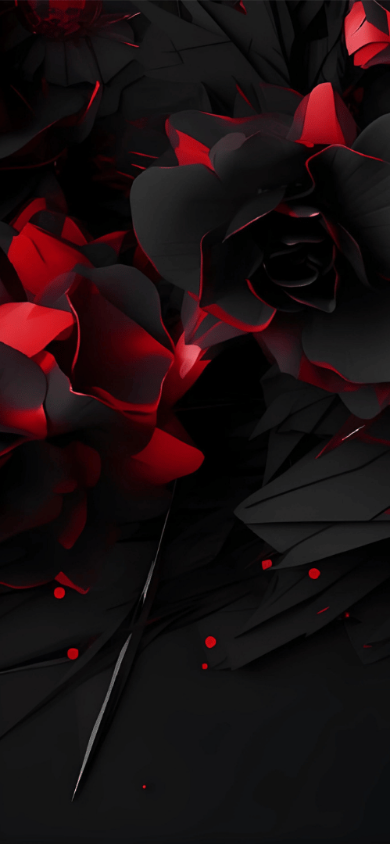
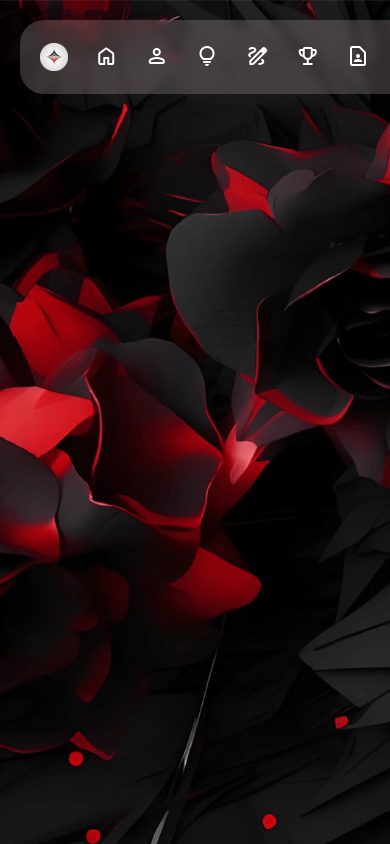
Before and after one commit to Ahri100101/Portfolio, a React (Vite) app: page / in a window 390 px wide. Built offline with nearby package versions, Linux system fonts and the light colour scheme; a web font is replaced by a local one.

Commit message:
Nav Bar Mobile

```diff
--- a/index.html
+++ b/index.html
@@ -8,6 +8,8 @@
   <link rel="preconnect" href="https://fonts.gstatic.com" crossorigin>
   <link href="https://fonts.googleapis.com/css2?family=Arya:wght@400;700&family=Birthstone&display=swap"
     rel="stylesheet">
+  <link rel="stylesheet"
+    href="https://fonts.googleapis.com/css2?family=Material+Symbols+Rounded:opsz,wght,FILL,GRAD@24,400,1,0" />
   <meta name="viewport" content="width=device-width, initial-scale=1.0" />
   <title>Ariz Ann's Portfolio</title>
 </head>
--- a/src/App.css
+++ b/src/App.css
@@ -0,0 +1,4 @@
+body {
+    background-image: url('./assets/banner.png');
+    background-size: auto;
+}
--- a/src/App.jsx
+++ b/src/App.jsx
@@ -1,4 +1,4 @@
-import { BrowserRouter } from 'react-router-dom';
+import { BrowserRouter, Route, Routes } from 'react-router-dom';
 import './App.css';
 import Nav from './pages/Nav';
 import Home from './pages/Home';
@@ -9,18 +9,20 @@ import Certs from './pages/Certs';
 import Contacts from './pages/Contacts';
 
 function App() {
-
   return (
     <BrowserRouter>
       <Nav />
-      <Home />
-      <About />
-      <Skills />
-      <Designs />
-      <Certs />
-      <Contacts />
+      <Routes>
+        <Route path="/" element={<Home />} />
+        <Route path="/home" element={<Home />} />
+        <Route path="/about" element={<About />} />
+        <Route path="/skills" element={<Skills />} />
+        <Route path="/designs" element={<Designs />} />
+        <Route path="/certs" element={<Certs />} />
+        <Route path="/contacts" element={<Contacts />} />
+      </Routes>
     </BrowserRouter>
-  )
+  );
 }
 
-export default App
+export default App;
--- a/src/pages/Home.jsx
+++ b/src/pages/Home.jsx
@@ -1,19 +1,7 @@
-import banner from "../assets/banner.png"
+const Home = () => {
+    return (
+        <div className="w-full h-full">
 
-const Home = () => {
-    const backgroundImageStyle = {
-        backgroundImage: `url(${banner})`,
-        backgroundSize: 'cover',
-        backgroundRepeat: 'no-repeat',
-        width: 'auto',
-        height: 'auto',
-    };
-
-    return (
-        <div className="w-full h-full" style={backgroundImageStyle}>
-            <div className="w-full h-screen flex flex-col">
-
-            </div>
         </div>
     )
 }
--- a/src/pages/Nav.jsx
+++ b/src/pages/Nav.jsx
@@ -1,9 +1,37 @@
+import { Link, useLocation } from "react-router-dom";
+import logo from "../assets/eilogo.png";
+
 const Nav = () => {
+    const location = useLocation();
+
     return (
-        <div>
+        <nav className="flex flex-col top-0 w-full h-auto py-5 pl-5">
+            <div className="flex justify-between bg-light rounded-l-3xl p-5 bg-opacity-25 backdrop-blur-sm">
+                <div className="flex items-center">
+                    <Link to="/"><img src={logo} alt="Logo" className="w-7" /></Link>
+                </div>
+                <NavItem to="/home" icon="home" location={location}>Home</NavItem>
+                <NavItem to="/about" icon="person" location={location}>About</NavItem>
+                <NavItem to="/skills" icon="lightbulb" location={location}>Skills</NavItem>
+                <NavItem to="/designs" icon="draw" location={location}>Designs</NavItem>
+                <NavItem to="/certs" icon="trophy" location={location}>Certs</NavItem>
+                <NavItem to="/contacts" icon="contact_page" location={location}>Contacts</NavItem>
+            </div>
+        </nav>
+    );
+};
 
+const NavItem = ({ to, icon, location, children }) => {
+    const isActive = location.pathname === to;
+    const iconClassName = isActive ? `material-symbols-rounded text-red` : `material-symbols-rounded text-white`;
+
+    return (
+        <div className="flex items-center text-white mt-1">
+            <Link to={to}>
+                <span className={iconClassName}>{icon}</span>
+            </Link>
         </div>
-    )
-}
+    );
+};
 
-export default Nav
+export default Nav;
--- a/tailwind.config.js
+++ b/tailwind.config.js
@@ -9,6 +9,7 @@ export default {
       colors: {
         "light": "#C7B5B5",
         "dark": "#56453F",
+        "red": "#F41515"
       },
       fontFamily: {
         "font1": "Arya",
```
